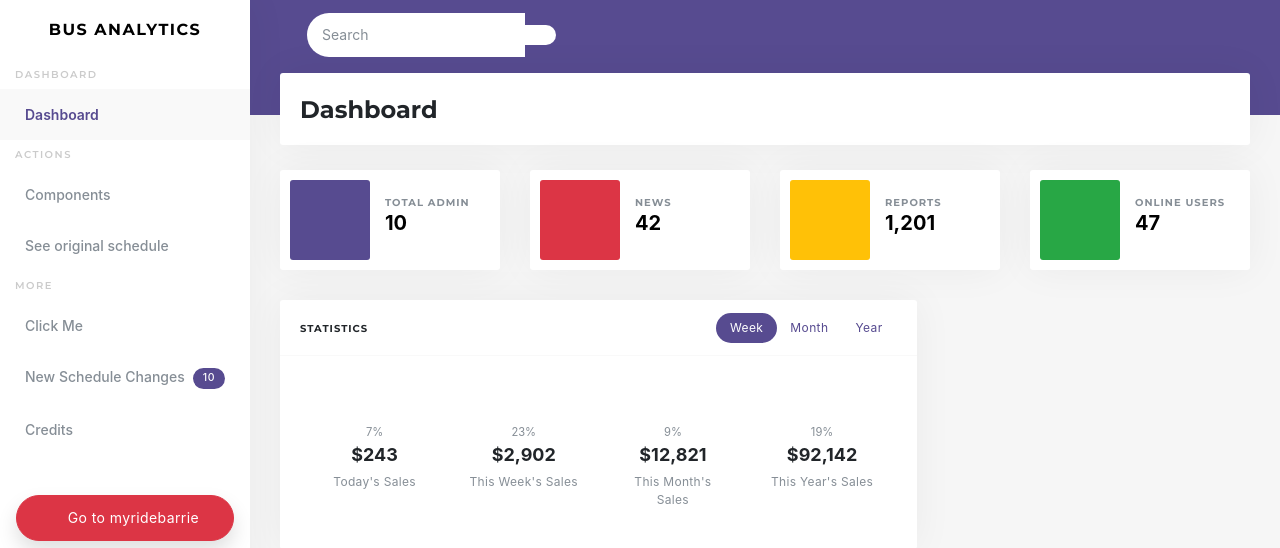
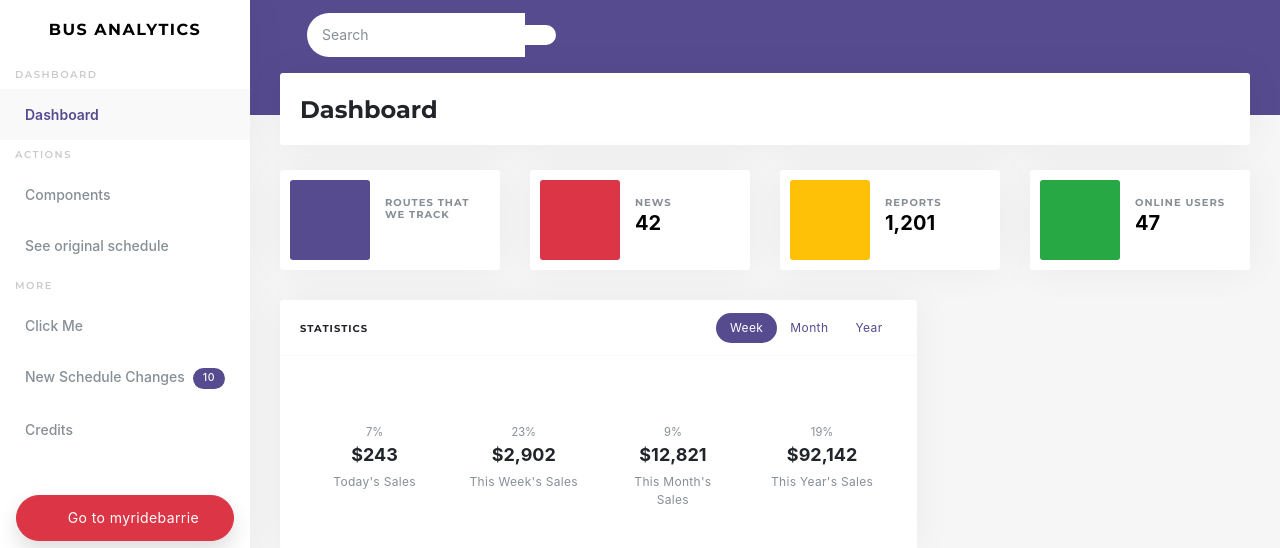
Before and after one commit to DanPham45/barrie-transit, a Flask app: page / in a window 1280 px wide. Shown: the top 548 px of the page. Run offline with Flask 2, Linux system fonts and the light colour scheme; data that the repository does not hold is empty; some libraries are stand-ins or nearby versions.

Commit message:
Add minimal route + data to front

```diff
--- a/__main__.py
+++ b/__main__.py
@@ -7,7 +7,6 @@
 
 from app.server import run
 from db.db import DB
-
 
 
 def check_config(data):
--- a/api/api_v1.py
+++ b/api/api_v1.py
@@ -36,8 +36,13 @@
 
 @app.route('/get_all_routes')
 def get_route_names():
-	# {"routes": ["100A", "8A"]}
-
+    """
+        Returns something like this
+        {"routes": ["100A", "8A"]}
+    """
     # TODO: use config
     db = DB('localhost:27017')
-    return jsonify(db.get_all_routes_name())
+
+    cursor = db.get_all_routes_name()
+    routes = [route for route in cursor]
+    return jsonify({'routes': routes})
--- a/app/static/js/bus_barrie_main.js
+++ b/app/static/js/bus_barrie_main.js
@@ -48,3 +48,36 @@
         console.log('Fetch Error :-S', err);
     });
 }
+
+
+function fetchInitialBars() {
+    fetch('./api_v1/get_all_routes')
+    .then(
+        function(response) {
+            if (response.status !== 200) {
+                console.log(
+                    'Looks like there was a problem. Status Code: ' + response.status);
+                return;
+            }
+
+            response.json().then(function(data) {
+                var busbag = document.getElementById("busbag");
+                console.log(data);
+                busbag.innerHTML =
+                `<div class="card-header">
+                    <h4>Routes that we track</h4>
+                </div>
+                <div class="card-body">`
+                    + data.routes +
+                `</div>`;
+            });
+        }
+    )
+    .catch(function(err) {
+        console.log('Fetch Error :-S', err);
+    });
+}
+
+window.onload = function() {
+    fetchInitialBars();
+}
--- a/app/templates/index.html
+++ b/app/templates/index.html
@@ -107,13 +107,8 @@
                 <div class="card-icon bg-primary">
                   <i class="ion ion-person"></i>
                 </div>
-                <div class="card-wrap">
-                  <div class="card-header">
-                    <h4>Total Admin</h4>
-                  </div>
-                  <div class="card-body">
-                    10
-                  </div>
+                <div id="busbag" class="card-wrap">
+
                 </div>
               </div>
             </div>
--- a/db/db.py
+++ b/db/db.py
@@ -11,7 +11,7 @@
     def __init__(self, url):
         self.url = url
         client = MongoClient(url)
-        self.db = client.barrie_bus
+        self.db = client.barrieTransit
 
     def insert_route(self, route):
         ref = None
@@ -35,12 +35,11 @@
         ]})
 
     def get_all_routes_name(self):
-        return {'routes': self.db.routes.find().distinct('RouteShortName')}
+        return self.db.routes.find().distinct('RouteShortName')
 
     def get_location_by_name(self):
         locations = self.db.vehicles.find(
             {'PatternName':{'$exists':True}},
             {'PatternName':1,'GpsDate':1,'GpsLong':1, 'GpsLat':1, '_id':0}
         )
-        loc_list = [loc for loc in locations]
-        return (loc_list)
+        return [loc for loc in locations]
```
Also changed, not shown: app/static/js/demo.js (line endings or trailing spaces).
